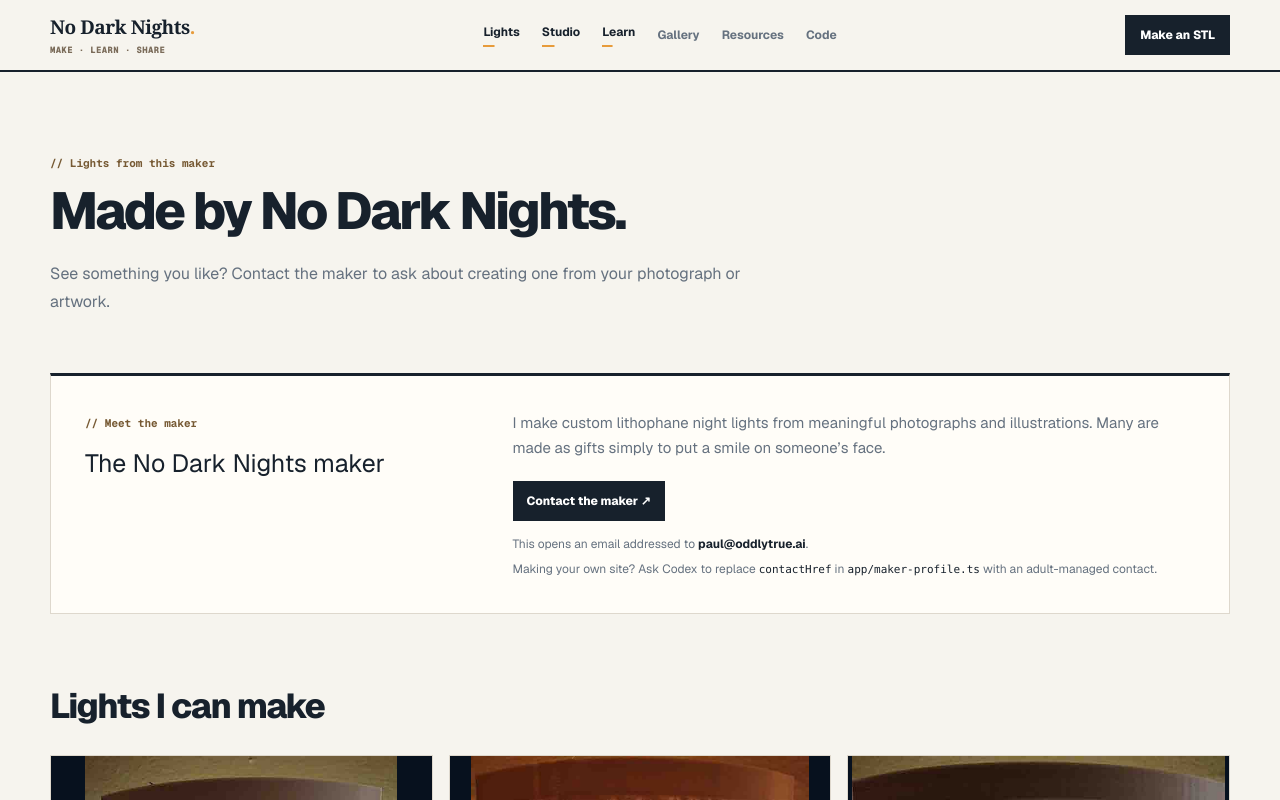
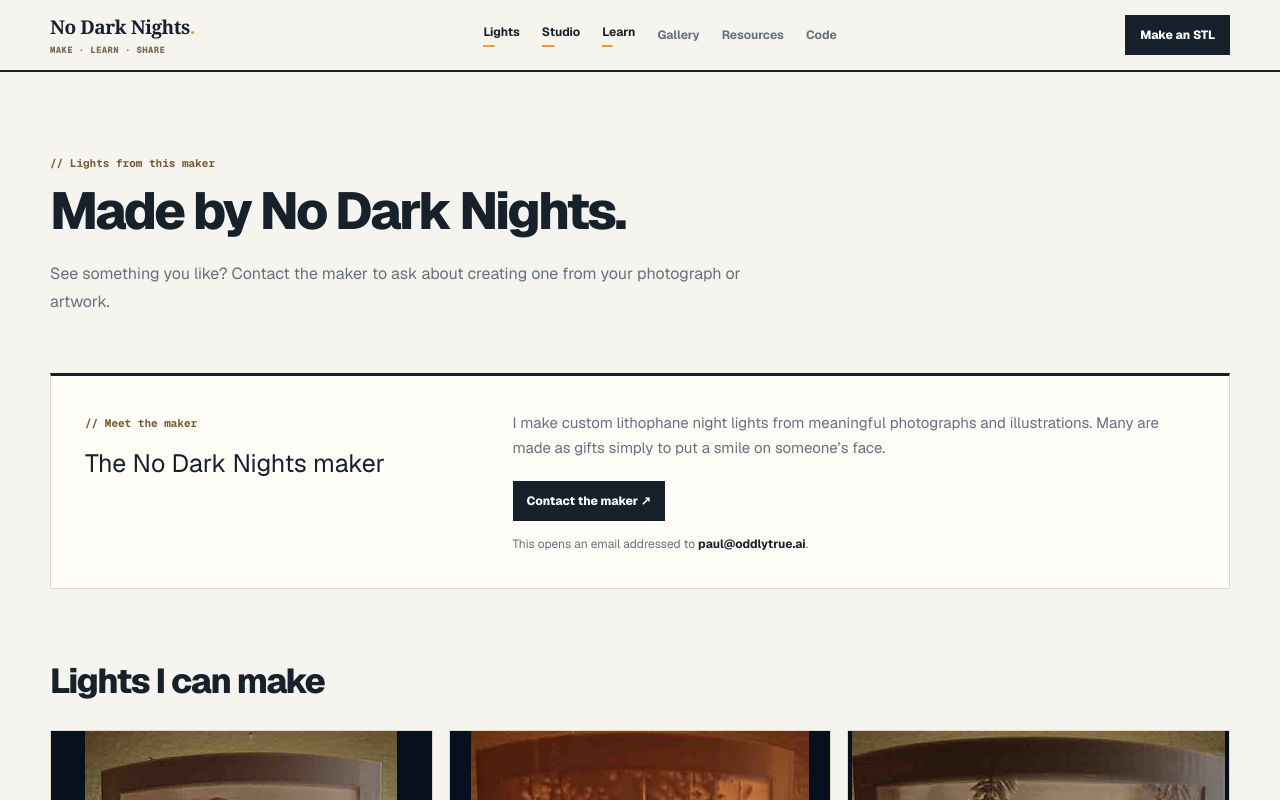
Before and after one commit to prichardsondev/no-dark-nights, a Next.js app: page /lights in a window 1280 px wide. Shown: the top 800 px of the page. Built offline with nearby package versions, Linux system fonts and the light colour scheme.

Commit message:
Move contact setup guidance to Learn

```diff
--- a/app/lights/page.tsx
+++ b/app/lights/page.tsx
@@ -52,11 +52,6 @@ export default function LightsPage() {
                   This opens an email addressed to{" "}
                   <strong>{contactEmail}</strong>.
                 </p>
-                <p>
-                  Making your own site? Ask Codex to replace{" "}
-                  <code>contactHref</code> in <code>app/maker-profile.ts</code>{" "}
-                  with an adult-managed contact.
-                </p>
               </div>
             )}
           </div>
--- a/app/site-data.ts
+++ b/app/site-data.ts
@@ -236,7 +236,7 @@ Ask me for:
 - the site or studio name;
 - the maker name I have permission to publish;
 - a short introduction;
-- an adult-controlled contact link and label;
+- an adult-controlled contact link and label, then set contactHref in app/maker-profile.ts to that approved contact;
 - the homepage words and color direction;
 - each light listing’s image, title, and short description;
 - permitted gallery images and privacy-safe captions.
```
Also changed, not shown: 1 other file (tests, documents, lock files or other folders).
